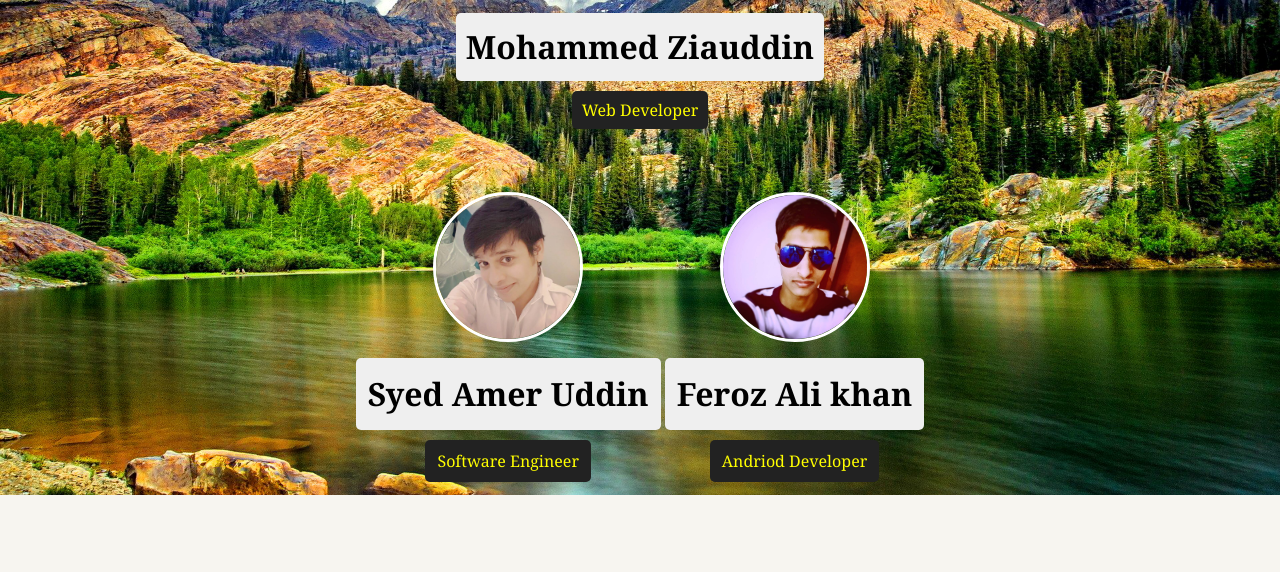
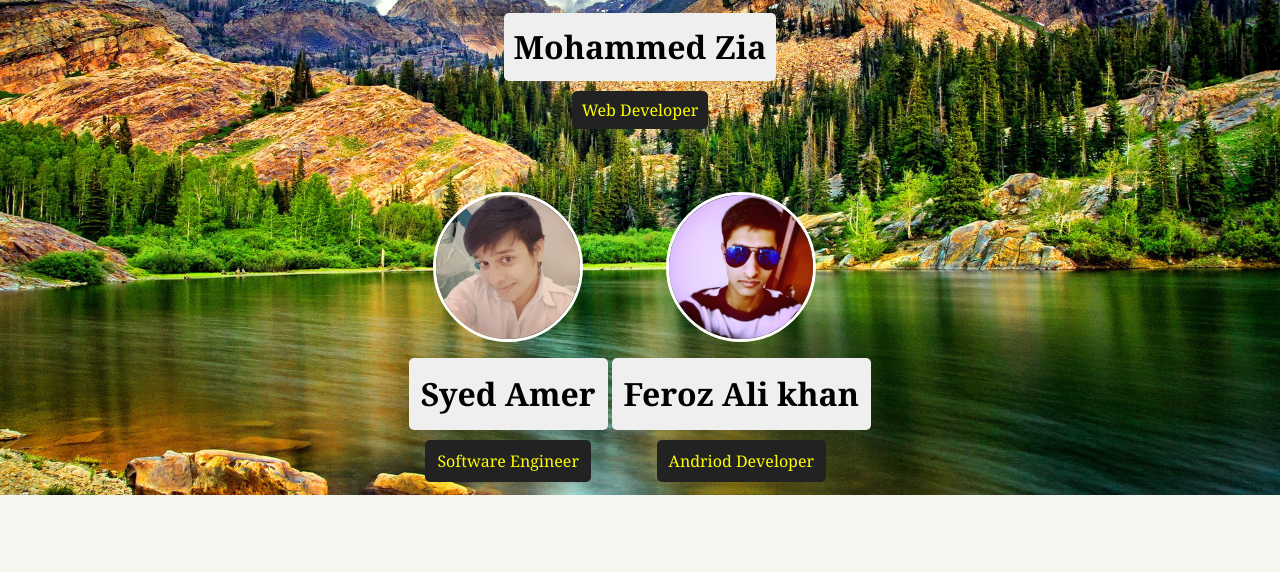
Before and after one commit to syedamer78641/syedamer1.github.io, a plain HTML site: page index.html in a window 1280 px wide. Shown: the part 213-785 px from the top of the page. Drawn offline with Linux system fonts and the light colour scheme.

Commit message:
name updated

```diff
--- a/index.html
+++ b/index.html
@@ -26,7 +26,7 @@
 	<TR>
 	  <TD>
       <img src="images/amer.jpg" alt="Amer profile image" class="profile-image">
-      <h1 class="tag name">Syed Amer Uddin</h1>
+      <h1 class="tag name">Syed Amer</h1>
       <p class="tag location"> Software Engineer</p>
 	  <TD>
 	  <img src="images/feroz.jpg" alt="feroz profile image" class="profile-image">
@@ -35,7 +35,7 @@
 	  </TD>
 	  </TD>
 	   <img src="images/1234.jpg" alt="zia profile image" class="profile-image">
-      <h1 class="tag name">Mohammed Ziauddin</h1>
+      <h1 class="tag name">Mohammed Zia</h1>
       <p class="tag location"> Web Developer</p>
 	  </TD>
 	  </TR>
```
